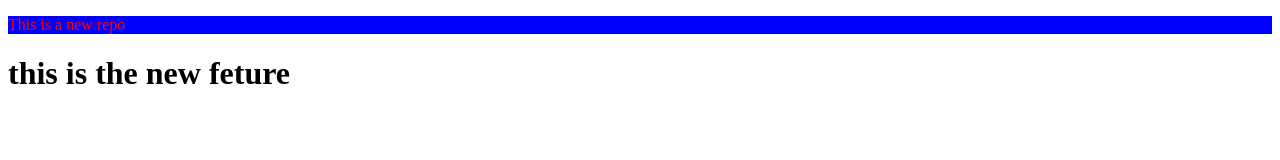
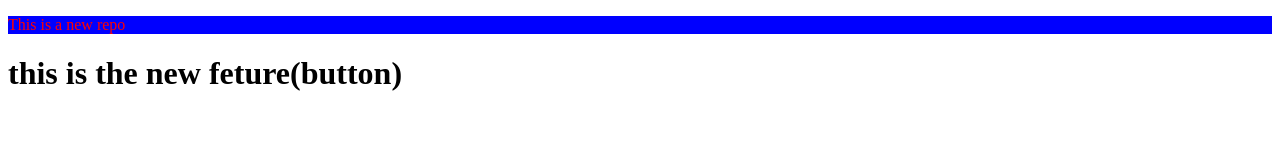
Before and after one commit to Niteshpatelgithub/localrepo, a plain HTML site: page index.html in a window 1280 px wide. Drawn offline with Linux system fonts and the light colour scheme.

```diff
--- a/index.html
+++ b/index.html
@@ -8,6 +8,6 @@
 </head>
 <body>
     <p>This is a new repo</p>
-    <h1>this is the new feture</h1>
+    <h1>this is the new feture(button)</h1>
 </body>
 </html>
```
